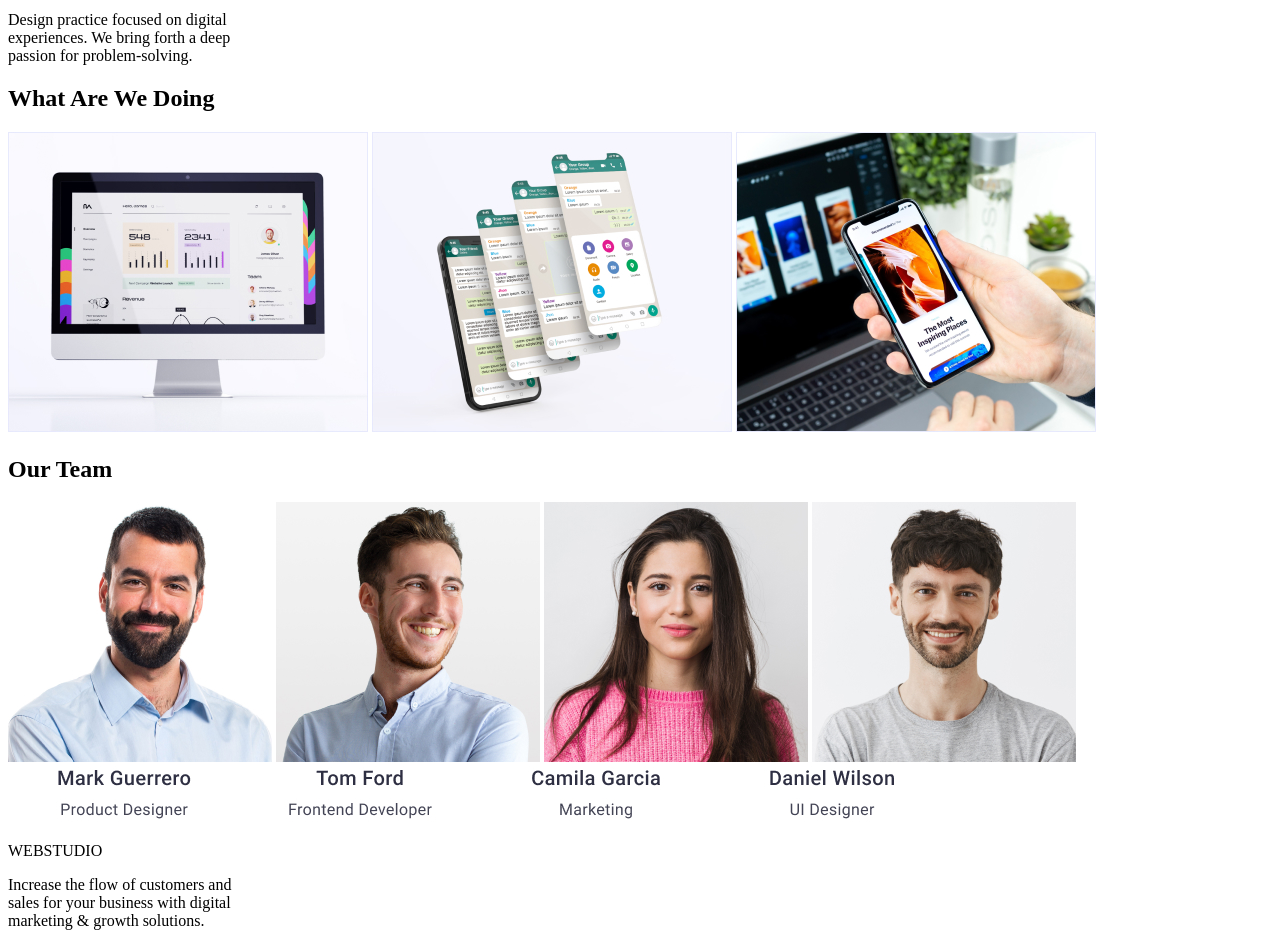
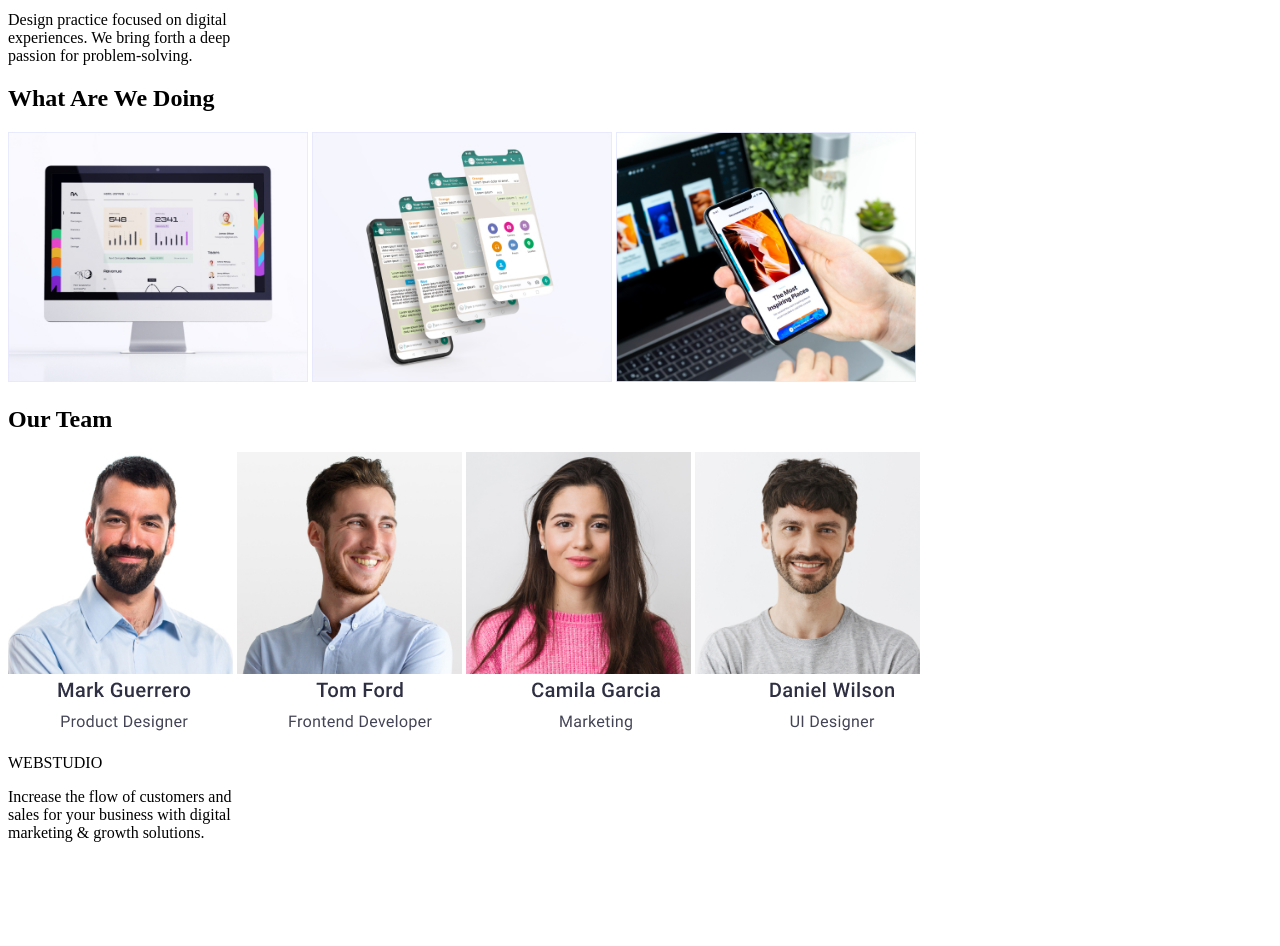
Before and after one commit to braggadoccio/Homework, a plain HTML site: page index.html in a window 1280 px wide. Shown: the part 640-1586 px from the top of the page. After the commit the page ends 1498 px from the top, so only its background shows below. Drawn offline with Linux system fonts and the light colour scheme.

Commit message:
Update index.html

```diff
--- a/index.html
+++ b/index.html
@@ -59,17 +59,17 @@
       <!--This is Section 3-->
       <section>
         <h2>What Are We Doing</h2>
-        <img src="images/img 1.jpg" alt="monitor" />
-        <img src="images/img 2.jpg" alt="mobile phone" />
-        <img src="images/img 3.jpg" alt="mobile and laptop" />
+        <img src="images/img 1.jpg" alt="monitor" width="300" />
+        <img src="images/img 2.jpg" alt="mobile phone" width="300" />
+        <img src="images/img 3.jpg" alt="mobile and laptop" width="300" />
       </section>
       <!--This is Section 4-->
       <section>
         <h2>Our Team</h2>
-        <img src="images/img4.jpg" alt="Mark Guerrero" />
-        <img src="images/img5.jpg" alt="Tom Ford" />
-        <img src="images/img6.jpg" alt="Camila Garcia" />
-        <img src="images/img7.jpg" alt="Daniel Wilson" />
+        <img src="images/img4.jpg" alt="Mark Guerrero" width="225" />
+        <img src="images/img5.jpg" alt="Tom Ford" width="225" />
+        <img src="images/img6.jpg" alt="Camila Garcia" width="225" />
+        <img src="images/img7.jpg" alt="Daniel Wilson" width="225" />
         <br />
         <img
           src="images/Mark Guerrero.jpg"
```
